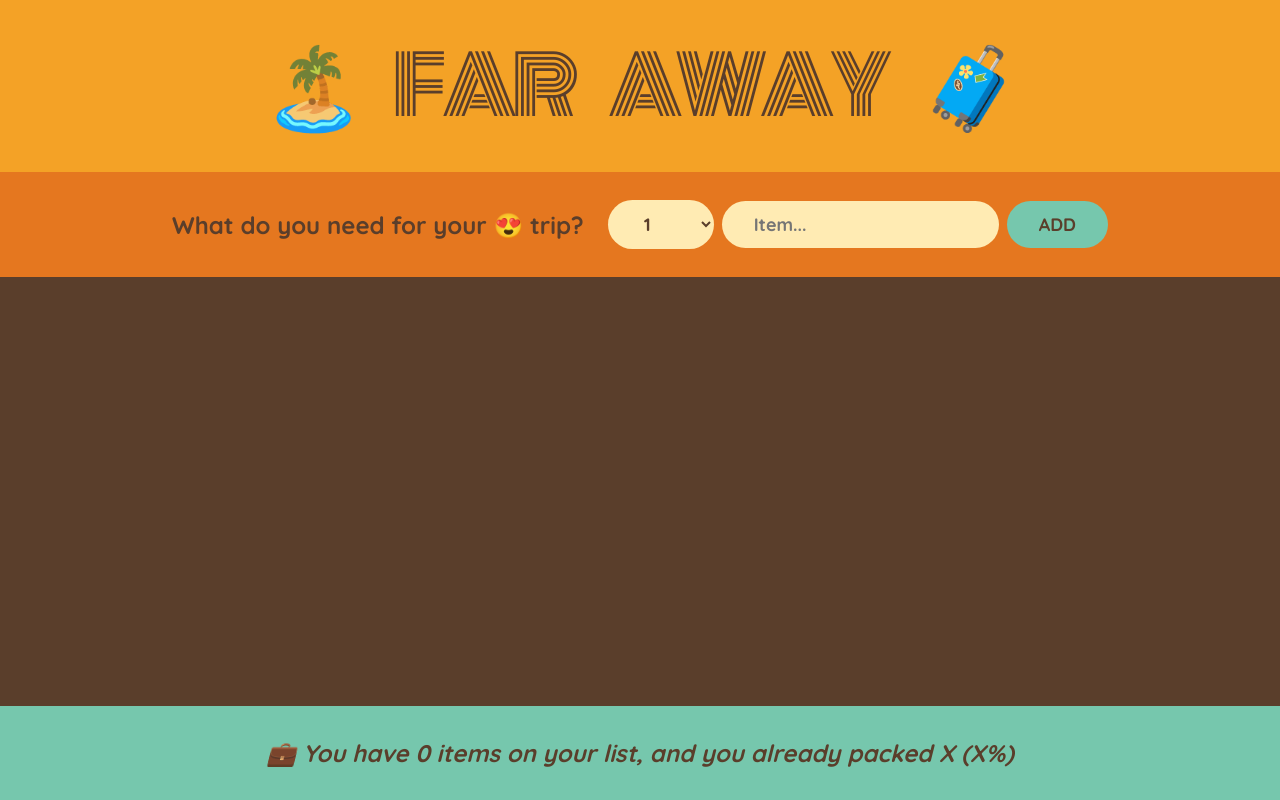
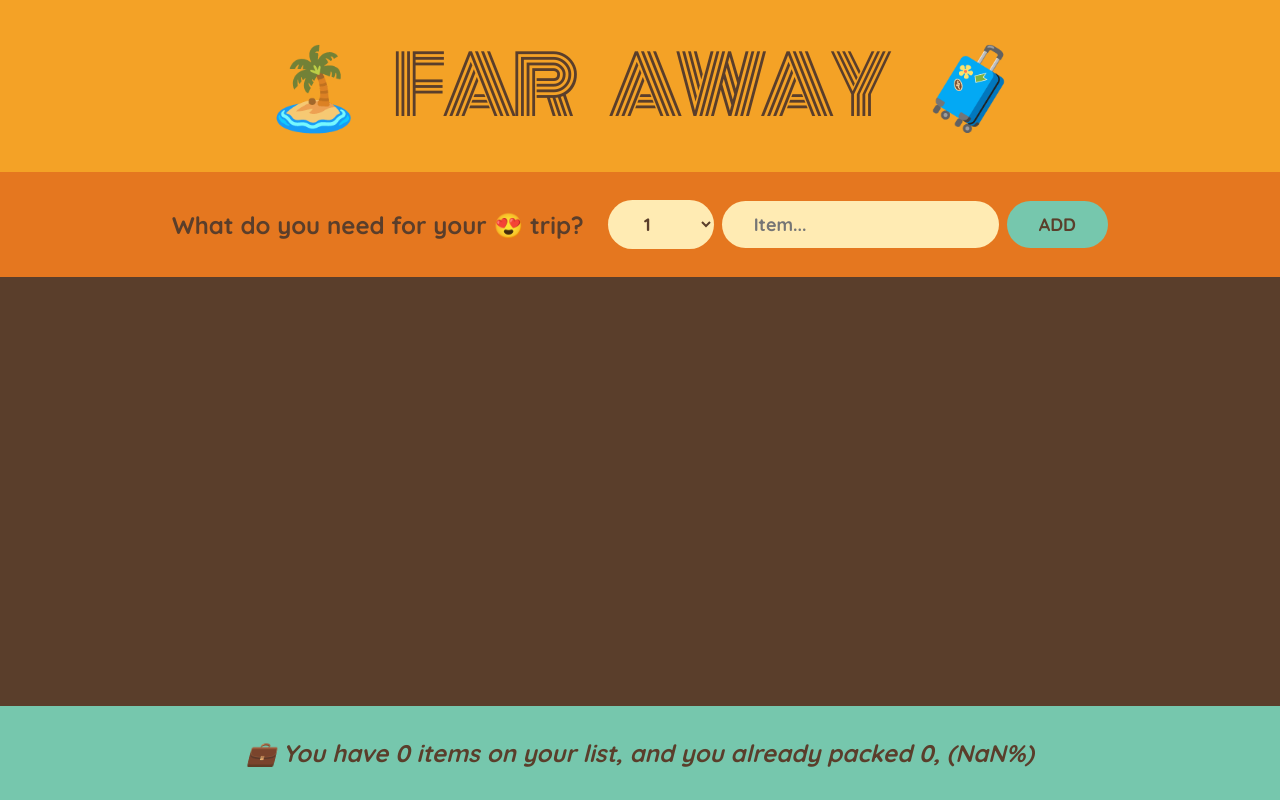
Before and after one commit to Mariano1994/Travel_List, a React (Vite) app: page / in a window 1280 px wide. Built offline with nearby package versions, Linux system fonts and the light colour scheme.

Commit message:
Calculating number of items packed an show its percentage..

```diff
--- a/src/components/Footer/Footer.jsx
+++ b/src/components/Footer/Footer.jsx
@@ -1,11 +1,14 @@
 
 export function Footer({items}){
 
-  console.log(items);
+
+  const numItems = items.length;
+  const numPackedItems = items.filter(item => item.packed === true).length
+
   return(
     <>
       <footer className="stats">
-        <em> 💼 You have {items.length} items on your list, and you already packed X (X%) </em>
+        <em> 💼 You have {numItems} items on your list, and you already packed {numPackedItems}, ({Math.round(numPackedItems / numItems *100)}%)</em>
       </footer>
     </>
   )
```
